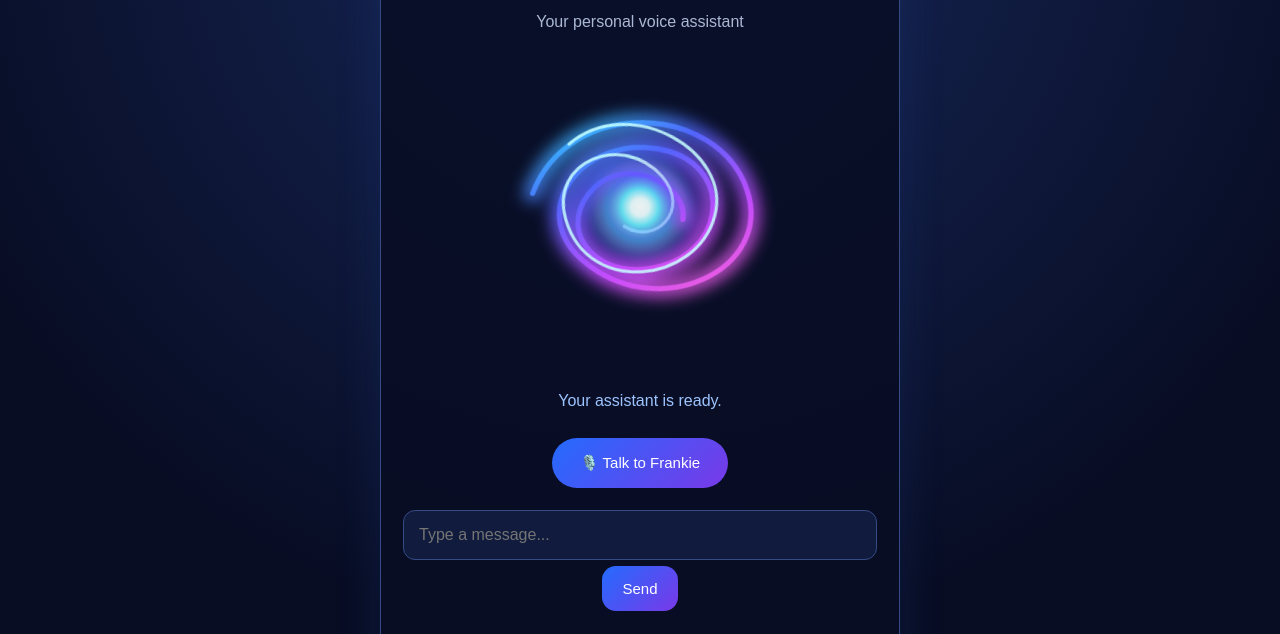
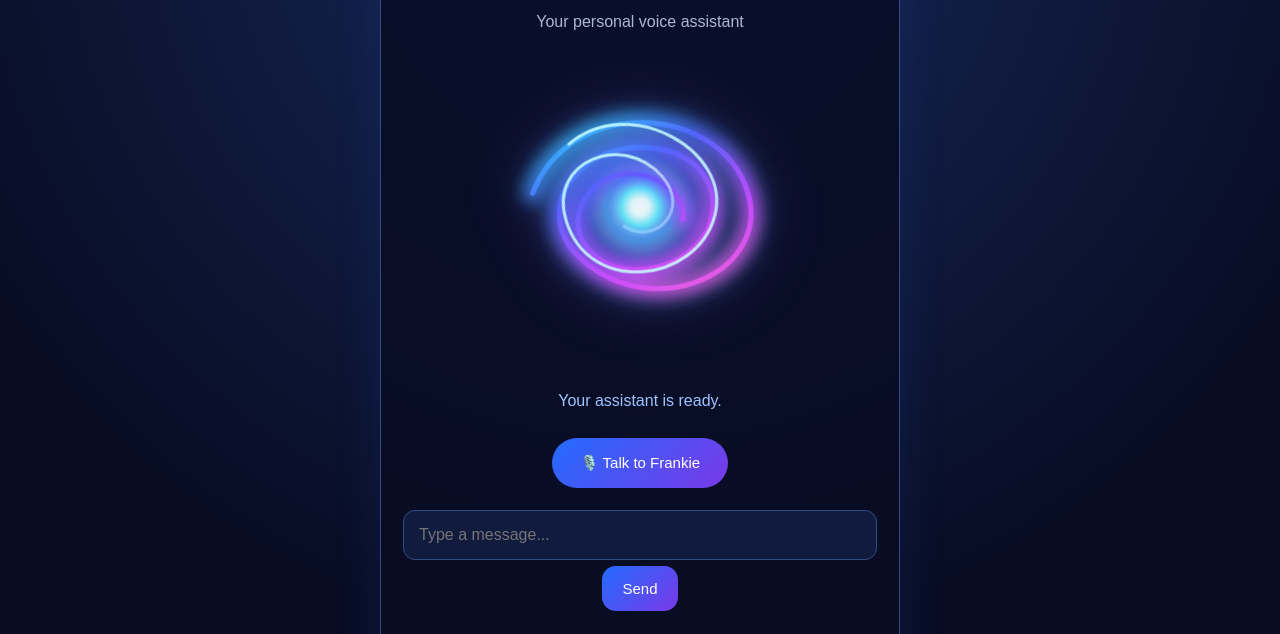
Before and after one commit to franklinelochukwu271-cloud/frankie-ai, a plain HTML site: page index.html in a window 1280 px wide. Shown: the part 112-746 px from the top of the page. Drawn offline with Linux system fonts and the light colour scheme.

Commit message:
Add drop-shadow effect to plasma orb

```diff
--- a/index.html
+++ b/index.html
@@ -220,6 +220,11 @@
 .plasma-bright-core {
   transform-origin: 160px 160px;
   animation: plasma-core-pulse 2.4s ease-in-out infinite alternate;
+}
+
+.plasma-orb {
+  filter: drop-shadow(0 0 12px rgba(32, 234, 255, 0.35))
+          drop-shadow(0 0 28px rgba(155, 66, 255, 0.3));
 }
 
 @keyframes plasma-drift {
```
